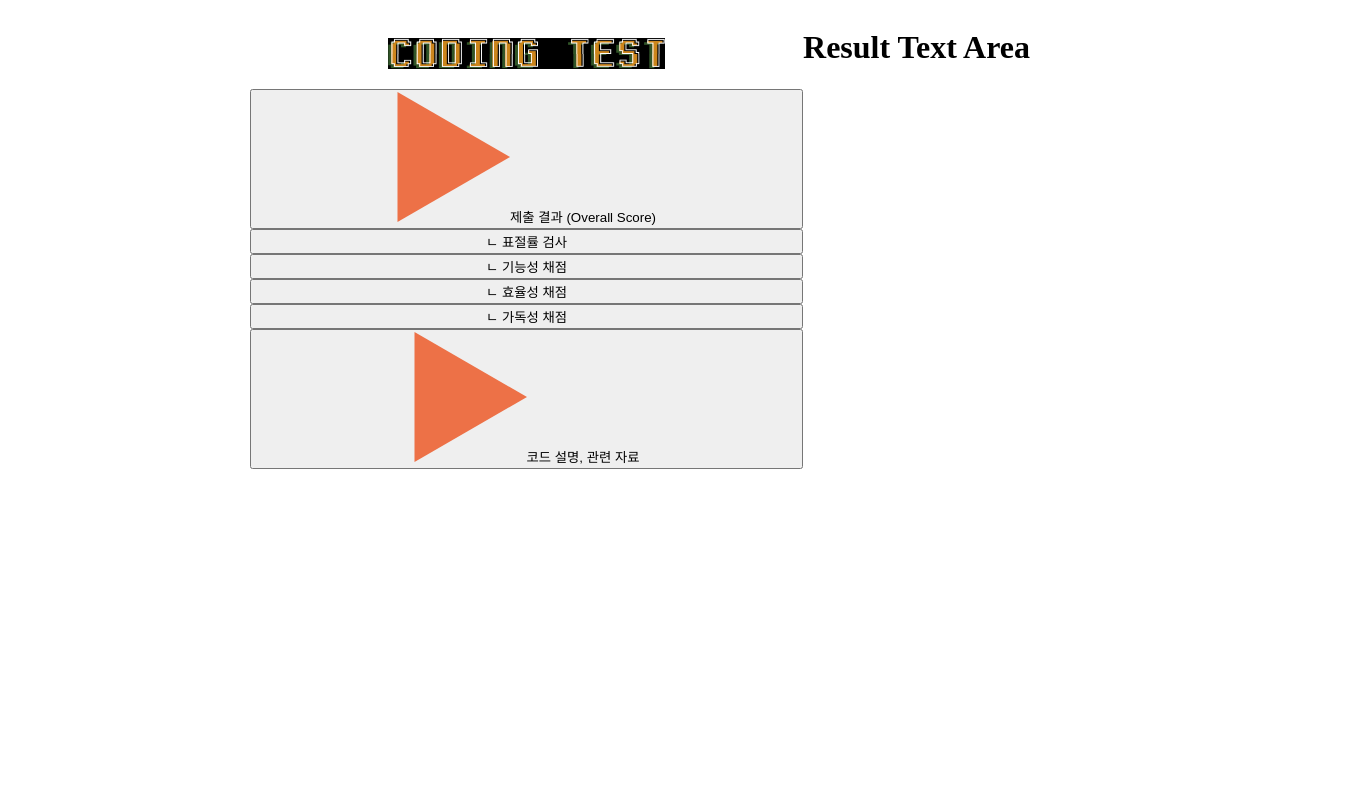
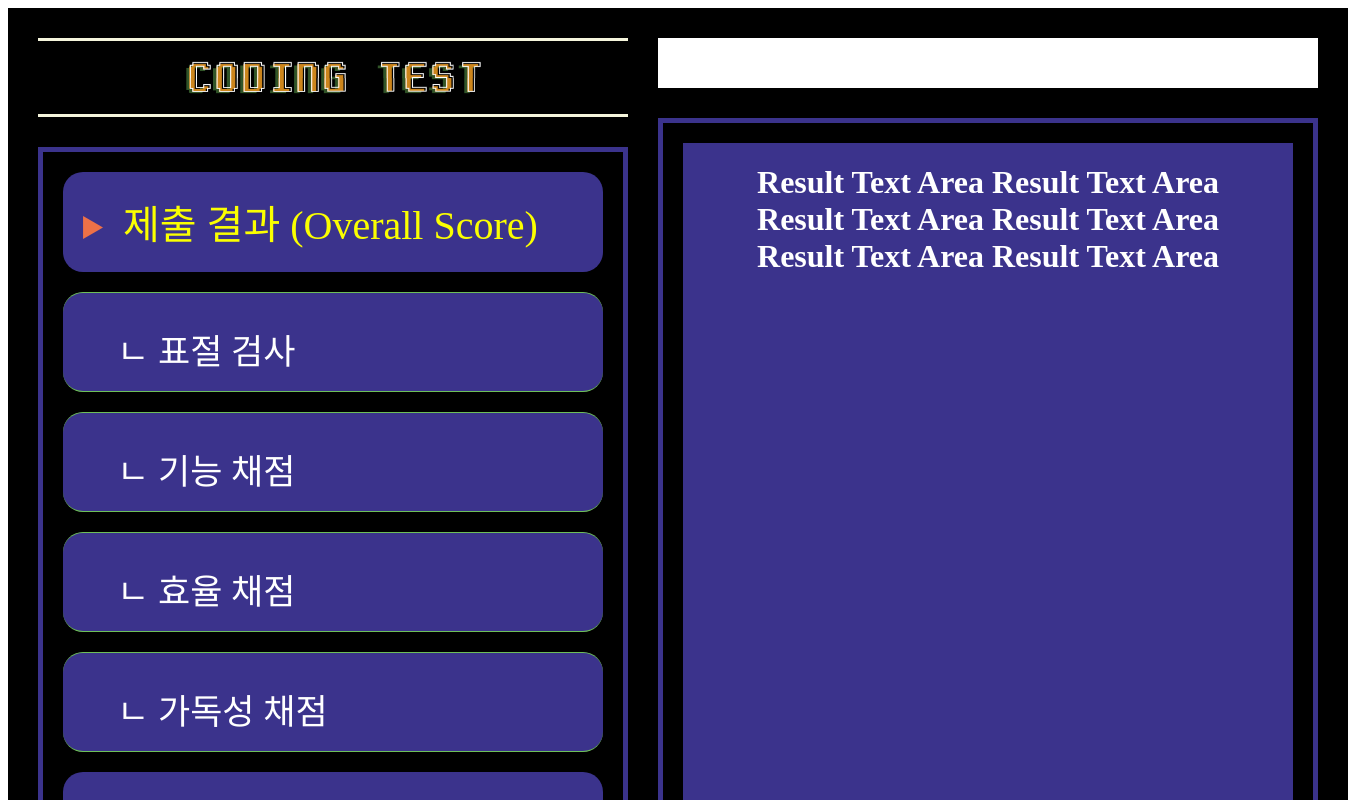
Before and after one commit to skkuse/2022fall_41class_team1, a React (Create React App) app in the folder frontend/: page /resultpage in a window 1280 px wide. Shown: the top 800 px of the page, 1348 px wide, since content can reach past the window. Built offline with nearby package versions, Linux system fonts and the light colour scheme.

Commit message:
Renew ResultPage

```diff
--- a/frontend/package.json
+++ b/frontend/package.json
@@ -15,6 +15,7 @@
     "react": "^18.2.0",
     "react-cookie": "^4.1.1",
     "react-dom": "^18.2.0",
+    "react-google-charts": "^4.0.0",
     "react-icons": "^4.6.0",
     "react-redux": "^8.0.5",
     "react-router-dom": "^6.4.2",
--- /dev/null
+++ b/frontend/src/pages/ResultPage.css
@@ -0,0 +1,122 @@
+.page_container {
+  margin: 0px;
+  padding: 0px;
+}
+
+.resultpage-wrapper {
+  position: absolute;
+  min-height: 100%;
+  width: 100%;
+  background-color: black;
+  color: white;
+  display: flex;
+  flex-direction: row;
+  justify-content: center;
+  padding: 30px;
+  margin: 0;
+}
+
+.logo {
+  position: relative;
+  cursor: pointer;
+  padding-top: 20px;
+  padding-bottom: 20px;
+  margin: 0;
+}
+
+.resultpage-left-container {
+  flex-direction: row;
+  position: relative;
+  flex-grow: 1;
+  font-family: NeoDunggeunmo;
+}
+.resultpage-right-container {
+  margin-left: 30px;
+  flex-direction: row;
+  position: relative;
+  flex-grow: 4;
+  height: 100%;
+}
+
+.resultpage-lhdr {
+  border-top: solid #f5f5dc;
+  border-bottom: solid #f5f5dc;
+  justify-content: center;
+  display: flex;
+  position: relative;
+  flex-grow: 0;
+}
+
+.submitresult_container {
+  margin-top: 30px;
+  padding-left: 20px;
+  padding-right: 20px;
+  padding-top: 20px;
+  border: thick solid #3b338c;
+  display: flex;
+  flex-direction: column;
+  position: relative;
+  flex-grow: 1;
+}
+
+.submitresult_button {
+  width: 100%;
+  height: 100px;
+  background-color: #3b338c;
+  color: rgb(251, 255, 0);
+  font-size: 40px;
+  border: none;
+  font-family: NeoDunggeunmo;
+  margin-bottom: 20px;
+  border-radius: 20px;
+  text-align: left;
+  padding-left: 20px;
+}
+
+.submitresult_innerbutton {
+  height: 100px;
+  background-color: #3b338c;
+  color: white;
+  border: none;
+  border-top: 1px solid #6ec059;
+  border-bottom: 1px solid #6ec059;
+  display: flex;
+  flex-direction: column;
+  font-size: 35px;
+  font-family: NeoDunggeunmo;
+  padding-top: 30px;
+  margin-bottom: 20px;
+  border-radius: 20px;
+  text-align: left;
+  padding-left: 10%;
+}
+
+.play {
+  width: 20px;
+  margin-right: 20px;
+}
+
+.resultpage-rhdr {
+  background-color: white;
+  height: 50px;
+  color: black;
+  font-family: NeoDunggeunmo;
+}
+
+.resultpage-component {
+  margin-top: 30px;
+  border: thick solid #3b338c;
+  display: flex;
+  flex-direction: column;
+  position: relative;
+  flex-grow: 1;
+  text-align: center;
+  font-family: NeoDunggeunmo;
+  border: thick solid #3b338c;
+  padding: 20px;
+}
+
+.text_section {
+  background-color: #3b338c;
+  height: 755px;
+}
--- a/frontend/src/pages/ResultPage.js
+++ b/frontend/src/pages/ResultPage.js
@@ -1,6 +1,6 @@
 import React, { useCallback, useState } from "react";
 import { useNavigate } from "react-router-dom";
-import styles from "./Login.css";
+import styles from "./ResultPage.css";
 import { Link } from "react-router-dom";
 import axios from "axios";
 import { baseURL } from "../utils/axios";
@@ -10,132 +10,77 @@ import { render } from "react-dom";
 import Logo from "../assets/Logo.png";
 import Play from "../assets/play.svg";
 
-/*
 const ResultPage = () => {
+  const [selected1, setSelected1] = useState(false);
+  const [selected2, setSelected2] = useState(false);
 
-  render() {
-    return (
+  const handle_button1 = () => {
+    setSelected1(!selected1);
+    setSelected2(false);
+  };
+
+  const handle_button2 = () => {
+    setSelected2(!selected2);
+    setSelected1(false);
+  };
+
+  return (
+    <div className="page_container">
       <div className="resultpage-wrapper">
-        <div
-          css={css`
-            display: flex;
-            flex-direction: column;
-          `}
-        ></div>
-      </div>
-    );
-  }
-};
-*/
-class ResultPage extends React.Component {
-  render() {
-    return (
-      <div
-        className="resultpage-wrapper"
-        css={css`
-          display: flex;
-          flex-direction: row;
-          justify-content: center;
-        `}
-      >
-        <div
-          className="resultpage-lcont"
-          css={css`
-            display: flex;
-            flex-direction: column;
-          `}
-        >
-          <div
-            className="resultpage-lhdr"
-            css={css`
-              display: flex;
-              justify-content: center;
-            `}
-          >
+        <div className="resultpage-left-container">
+          <div className="resultpage-lhdr">
             <img src={Logo} alt="codingtest" className="logo"></img>
           </div>
-          <div
-            className="resultpage-component"
-            css={css`
-              display: flex;
-              flex-direction: column;
-            `}
-          >
-            <button className="resultpage-button" onClick={() => {}}>
-              <img src={Play}></img>
+          <div className="submitresult_container">
+            <button className="submitresult_button" onClick={handle_button1}>
+              <img src={Play} className="play"></img>
               제출 결과 (Overall Score)
             </button>
-            <button className="resultpage-innerbutton" onClick={() => {}}>
-              ㄴ 표절률 검사
+            <button
+              className="submitresult_innerbutton"
+              onClick={handle_button1}
+            >
+              ㄴ 표절 검사
             </button>
-            <button className="resultpage-innerbutton" onClick={() => {}}>
-              ㄴ 기능성 채점
+            <button
+              className="submitresult_innerbutton"
+              onClick={handle_button1}
+            >
+              ㄴ 기능 채점
             </button>
-            <button className="resultpage-innerbutton" onClick={() => {}}>
-              ㄴ 효율성 채점
+            <button
+              className="submitresult_innerbutton"
+              onClick={handle_button1}
+            >
+              ㄴ 효율 채점
             </button>
-            <button className="resultpage-innerbutton" onClick={() => {}}>
+            <button
+              className="submitresult_innerbutton"
+              onClick={handle_button1}
+            >
               ㄴ 가독성 채점
             </button>
-            <button className="resultpage-button" onClick={() => {}}>
-              <img src={Play}></img>
+            <button className="submitresult_button" onClick={handle_button2}>
+              <img src={Play} className="play"></img>
               코드 설명, 관련 자료
             </button>
           </div>
         </div>
-        <div
-          className="resultpage-rcont"
-          css={css`
-            display: flex;
-            flex-firection: column;
-          `}
-        >
-          <div className="resultpage-rhdr">{this.props.name}</div>
-          <div className="resultpage-component"></div>
+        <div className="resultpage-right-container">
+          <div className="resultpage-rhdr "></div>
           <div className="resultpage-component">
-            <h1>Result Text Area</h1>
+            <div className="text_section">
+              <h1>
+                Result Text Area Result Text Area<br></br> Result Text Area
+                Result Text Area<br></br> Result Text Area Result Text Area
+                <br></br>{" "}
+              </h1>
+            </div>
           </div>
         </div>
       </div>
-    );
-  }
-}
-/*
-class ResultPage extends React.Component {
-  render() {
-    return (
-      <div
-        className="resultpage-wrapper"
-        css={css`
-          display: flex;
-          flex-direction: row;
-          justify-content: center;
-        `}
-      >
-        <div
-          css={css`
-            display: flex;
-            flex-direction: column;
-          `}
-        >
-          <h1>Hello!</h1>
-          <h1>hello!</h1>
-          <h1>hi</h1>
-        </div>
-        <div className="hi">
-          <div
-            css={css`
-              display: flex;
-              flex-direction: column;
-            `}
-          >
-            <h1> 사과는 Apple!</h1>
-            <h1>바나나는 맛있어</h1>
-          </div>
-        </div>
-      </div>
-    );
-  }
-}
-*/
+    </div>
+  );
+};
+
 export default ResultPage;
```
Also changed, not shown: frontend/src/pages/Chart.js (added, +43 -0 lines), 1 other file (tests, documents, lock files or other folders).
